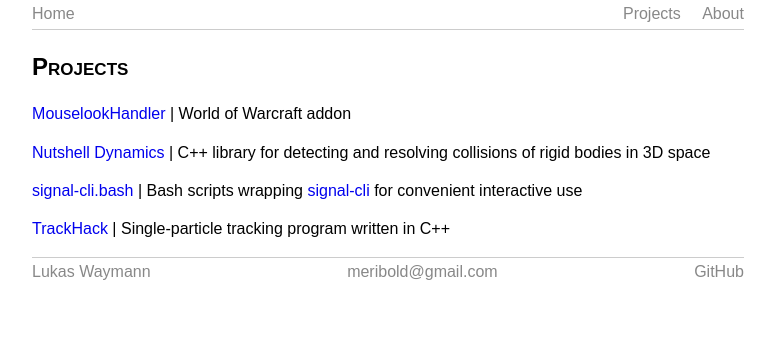
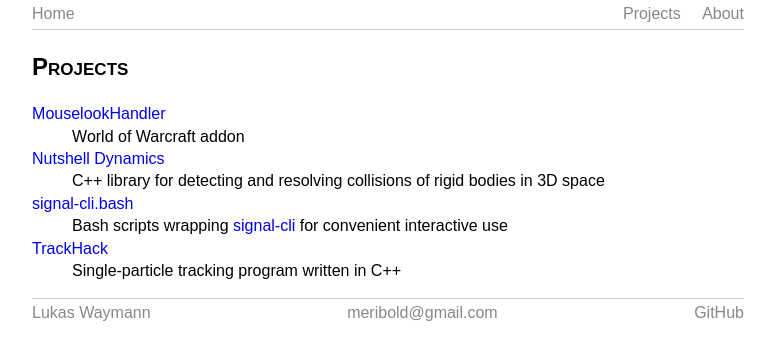
Before and after one commit to meribold/meribold.org, a Jekyll site: the page built from projects.md, in a window 1280 px wide. Shown: the top 360 px of the page, without its empty margins (252-1027 px from the left). Built offline with Jekyll 4.4.1, drawn with Linux system fonts in a browser that asks for light colours.

Commit message:
Use kramdown definition list for the project page
https://kramdown.gettalong.org/syntax.html#definition-lists

```diff
--- a/projects.md
+++ b/projects.md
@@ -6,7 +6,7 @@ permalink: /projects/
 
 {% for project in site.projects %}
 [{{ project.title | escape }}]({{ project.url | relative_url }})
-{% if project.description %} \| {{ project.description }}{% endif %}
+: {{ project.description }}
 {% endfor %}
 
 <!-- vim: set tw=90 sts=-1 sw=4 et spell: -->
```
